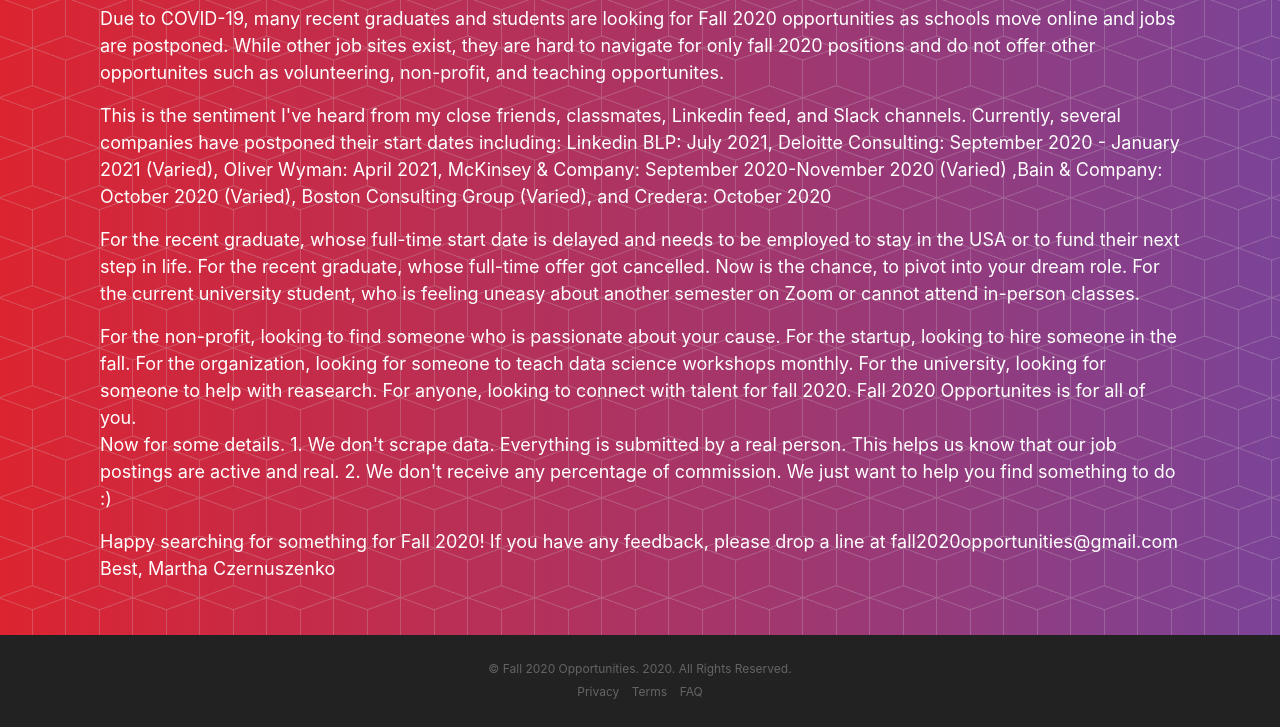
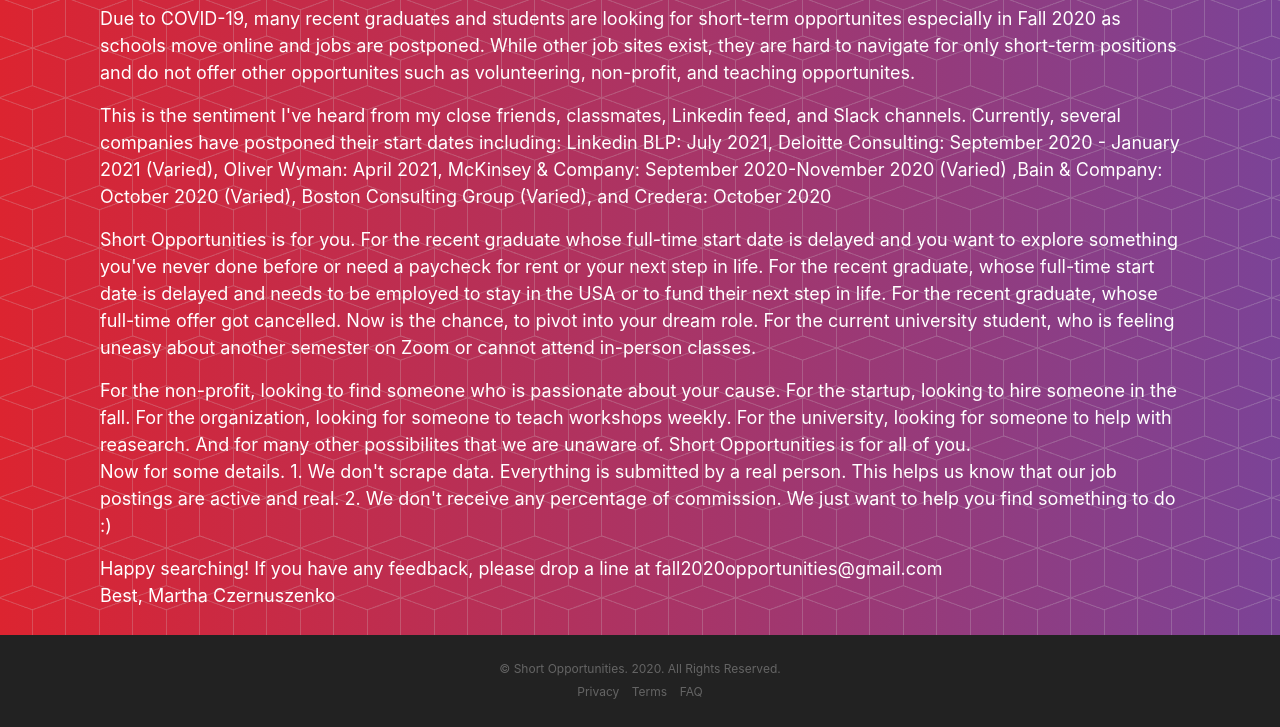
Before and after one commit to Marthacz/fall2020, a website with bundled scripts: page about.html in a window 1280 px wide. Shown: the part 165-892 px from the top of the page. Built offline with nearby package versions, Linux system fonts and the light colour scheme; a web font is replaced by a local one.

Commit message:
brand change

```diff
--- a/about.html
+++ b/about.html
@@ -177,16 +177,19 @@
         <br>
         <br>
         <div class="boxed">
-          <h1>About <span>Fall 2020 Opportunities</span></h1>
+          <h1>About <span>Short Opportunities</span></h1>
                     <h3>Don't spend hours searching for something to do. Find the right opportunities here. </h3>
-                    <p class="about-paddingB">Due to COVID-19, many recent graduates and students are looking for Fall 2020 opportunities as schools move online and jobs are postponed.
-                      While other job sites exist, they are hard to navigate for only fall 2020 positions and do not offer other opportunites such as volunteering, non-profit, and teaching opportunites.
+                    <p class="about-paddingB">Due to COVID-19, many recent graduates and students are looking for short-term opportunites especially in Fall 2020 as schools move online and jobs are postponed.
+                      While other job sites exist, they are hard to navigate for only short-term positions and do not offer other opportunites such as volunteering, non-profit, and teaching opportunites.
                       <p>
                       This is the sentiment I've heard from my close friends, classmates, Linkedin feed, and Slack channels.
                       Currently, several companies have postponed their start dates including: Linkedin BLP: July 2021, Deloitte Consulting: September 2020 - January 2021 (Varied), Oliver Wyman: April 2021, McKinsey & Company: September 2020-November 2020 (Varied)
                       ,Bain & Company: October 2020 (Varied), Boston Consulting Group (Varied), and Credera: October 2020
                       <br>
+
                       <p>
+                      Short Opportunities is for you.
+                      For the recent graduate whose full-time start date is delayed and you want to explore something you've never done before or need a paycheck for rent or your next step in life.
                       For the recent graduate, whose full-time start date is delayed and needs to be employed to stay in the USA or to fund their next step in life.
                       For the recent graduate, whose full-time offer got cancelled. Now is the chance, to pivot into your dream role.
                       For the current university student, who is feeling uneasy about another semester on Zoom or cannot attend in-person classes.
@@ -195,18 +198,18 @@
                       <p>
                       For the non-profit, looking to find someone who is passionate about your cause.
                       For the startup, looking to hire someone in the fall.
-                      For the organization, looking for someone to teach data science workshops monthly.
+                      For the organization, looking for someone to teach workshops weekly.
                       For the university, looking for someone to help with reasearch.
-                      For anyone, looking to connect with talent for fall 2020.
+                      And for many other possibilites that we are unaware of.
 
-                      Fall 2020 Opportunites is for all of you.
+                      Short Opportunities is for all of you.
                     <br>
                     Now for some details.
                      1. We don't scrape data. Everything is submitted by a real person. This helps us know that our job postings are active and real.
                      2. We don't receive any percentage of commission. We just want to help you find something to do :)
                      <br>
                      <p>
-                     Happy searching for something for Fall 2020! If you have any feedback, please drop a line at fall2020opportunities@gmail.com
+                     Happy searching! If you have any feedback, please drop a line at fall2020opportunities@gmail.com
                      <br>
                     Best, Martha Czernuszenko
                     </p>
@@ -221,7 +224,7 @@
 
   <footer>
     <div class="container">
-      <p>&copy; Fall 2020 Opportunities. 2020. All Rights Reserved.</p>
+      <p>&copy; Short Opportunities. 2020. All Rights Reserved.</p>
       <ul class="list-inline">
         <li class="list-inline-item">
           <a href="#">Privacy</a>
```
Also changed, not shown: index.html (+3 -3 lines), submit.html (+1 -1 lines).
